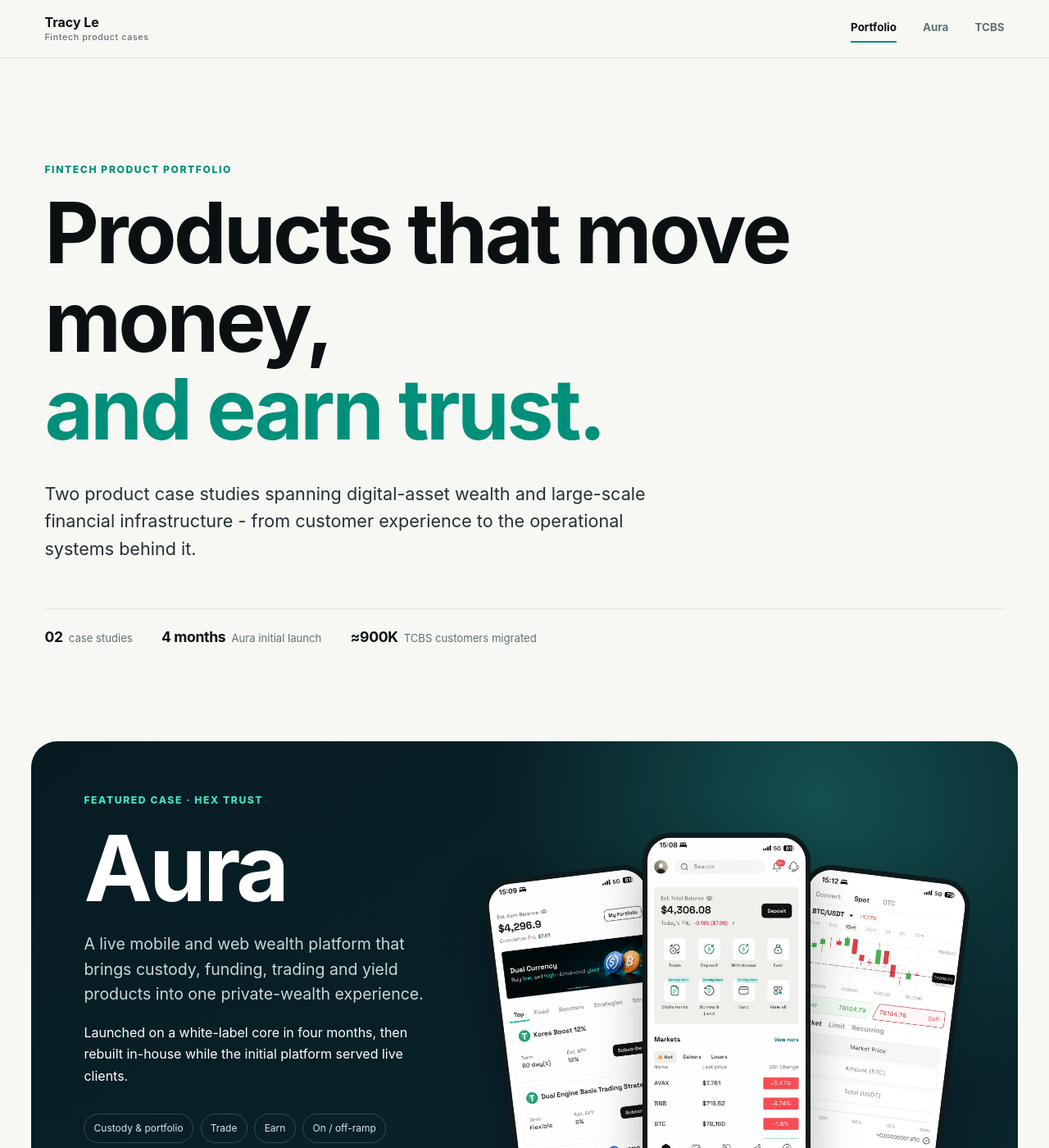
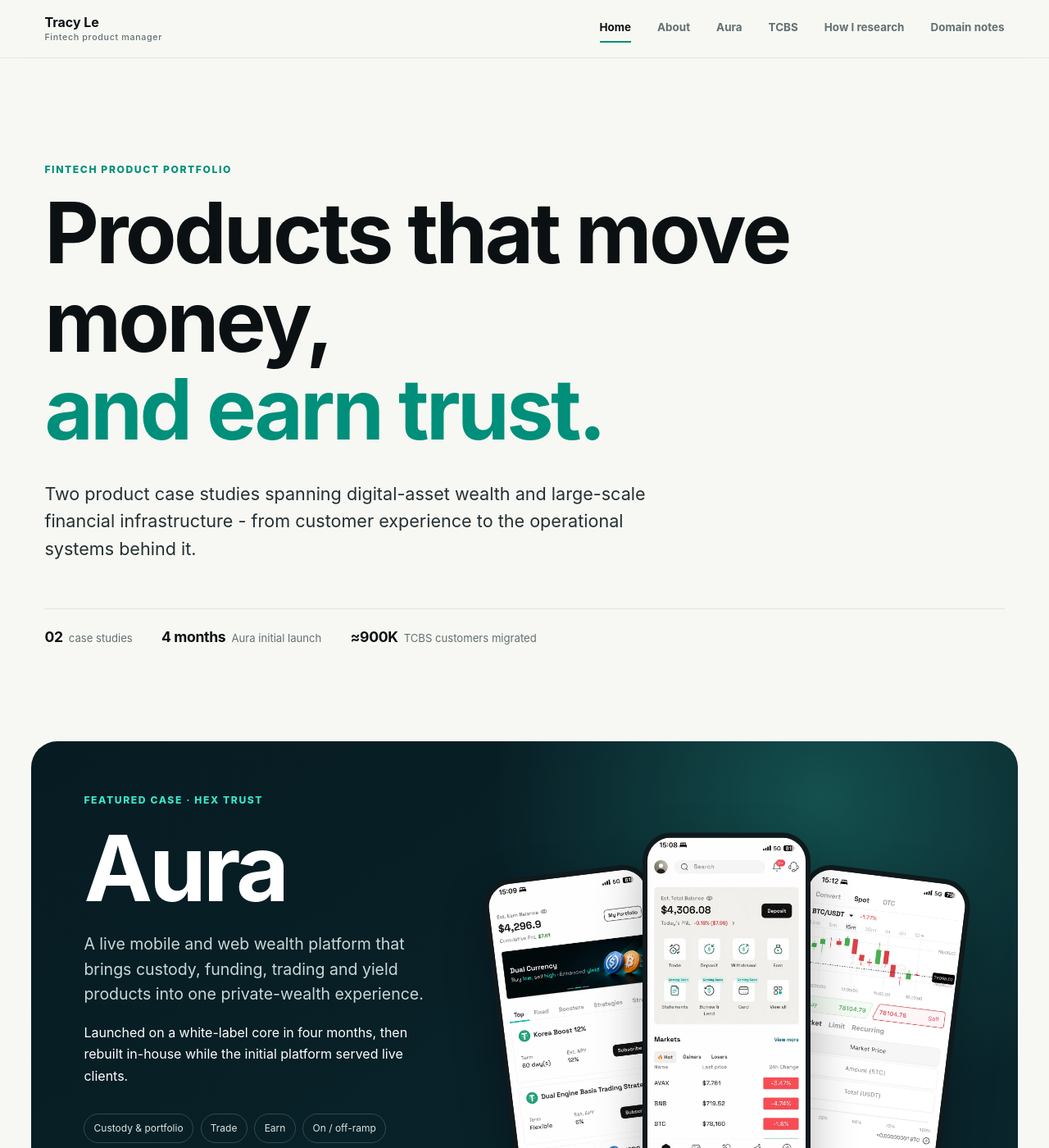
Before and after one commit to tham-tracy/tham-tracy.github.io, a Jekyll site: the page built from index.md, in a window 1280 px wide and 1400 px high. Shown: the whole window at 82% size. Built offline with Jekyll 4.4.1, drawn with Linux system fonts in a browser that asks for light colours; some of the changed text lies outside the part shown.

Commit message:
Update site config and nav for new pages
Co-Authored-By: Claude Opus 5.5 <noreply@anthropic.com>

```diff
--- a/_config.yml
+++ b/_config.yml
@@ -1,8 +1,8 @@
-title: "Fintech Product Portfolio — Tracy Le"
-tagline: "Fintech product cases"
+title: "Tracy Le · Fintech Product Manager"
+tagline: "Fintech product manager"
 description: >-
-  Product management case studies in fintech and digital assets —
-  Aura wealth management platform and the TCBS loan management system.
+  Tracy Le, product manager for wealth, investment and digital-asset
+  products. Case studies, research method and domain notes.
 author: "Tracy Le"
 url: "https://tham-tracy.github.io"
 baseurl: ""
@@ -26,12 +26,24 @@ links:
 
 # --- Top navigation (rendered by _includes/nav.html) ---
 nav:
-  - title: "Portfolio"
+  - title: "Home"
     url: "/"
+  - title: "About"
+    url: "/about/"
   - title: "Aura"
     url: "/work/aura/"
   - title: "TCBS"
     url: "/work/tcbs-loan-management/"
+  - title: "How I research"
+    url: "/research/"
+  - title: "Domain notes"
+    url: "/notes/"
+
+# --- Domain notes (one Markdown file per note in _notes/) ---
+collections:
+  notes:
+    output: true
+    permalink: /notes/:name/
 
 # --- Exclude from the built site ---
 exclude:
@@ -43,3 +55,4 @@ exclude:
   - vendor
   - .claude
   - scratchpad
+  - docs
--- a/_includes/nav.html
+++ b/_includes/nav.html
@@ -3,12 +3,17 @@
     <a class="brand" href="{{ '/' | relative_url }}">{{ site.author }}<span class="brand-sub">{{ site.tagline }}</span></a>
     <nav aria-label="Primary">
       <ul>
-        {%- assign cur = page.url -%}
         {%- for item in site.nav -%}
           {%- assign item_url = item.url | relative_url -%}
+          {%- assign is_current = false -%}
+          {%- if page.url == item.url -%}
+            {%- assign is_current = true -%}
+          {%- elsif item.url != "/" and page.url contains item.url -%}
+            {%- assign is_current = true -%}
+          {%- endif -%}
           <li>
             <a href="{{ item_url }}"
-               {% if page.url == item.url %}aria-current="page"{% endif %}>{{ item.title }}</a>
+               {% if is_current %}aria-current="page"{% endif %}>{{ item.title }}</a>
           </li>
         {%- endfor -%}
       </ul>
--- a/assets/style.css
+++ b/assets/style.css
@@ -352,3 +352,10 @@ td { background: var(--white); color: var(--ink-2); font-size: .94rem; }
   .case-visual { break-inside: avoid; }
   .device { box-shadow: none; }
 }
+
+/* Navigation - six entries wrap on narrow screens */
+.site-nav ul { flex-wrap: wrap; justify-content: flex-end; row-gap: .5rem; }
+@media (max-width: 42rem) {
+  .site-nav .wrap { flex-direction: column; align-items: flex-start; gap: .55rem; padding-block: .75rem; }
+  .site-nav ul { justify-content: flex-start; column-gap: .95rem; }
+}
```
Also changed, not shown: README.md.
